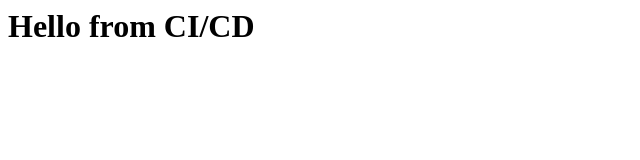
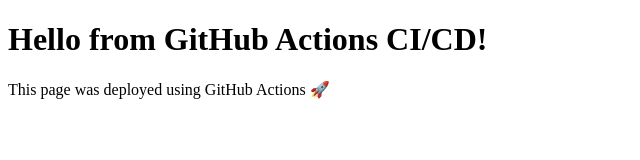
Before and after one commit to ELMRABET-ANAS/ci-cd, a website: page public/index.html in a window 1280 px wide. Shown: the whole page, without its empty margins (0-640 px from the left). Drawn offline with Linux system fonts and the light colour scheme.

Commit message:
Add HTML page for GitHub Pages

```diff
--- a/public/index.html
+++ b/public/index.html
@@ -1 +1,12 @@
-<h1>Hello from CI/CD</h1>
+<!-- public/index.html -->
+<!DOCTYPE html>
+<html lang="en">
+<head>
+  <meta charset="UTF-8">
+  <title>CI/CD Demo</title>
+</head>
+<body>
+  <h1>Hello from GitHub Actions CI/CD!</h1>
+  <p>This page was deployed using GitHub Actions 🚀</p>
+</body>
+</html>
```
